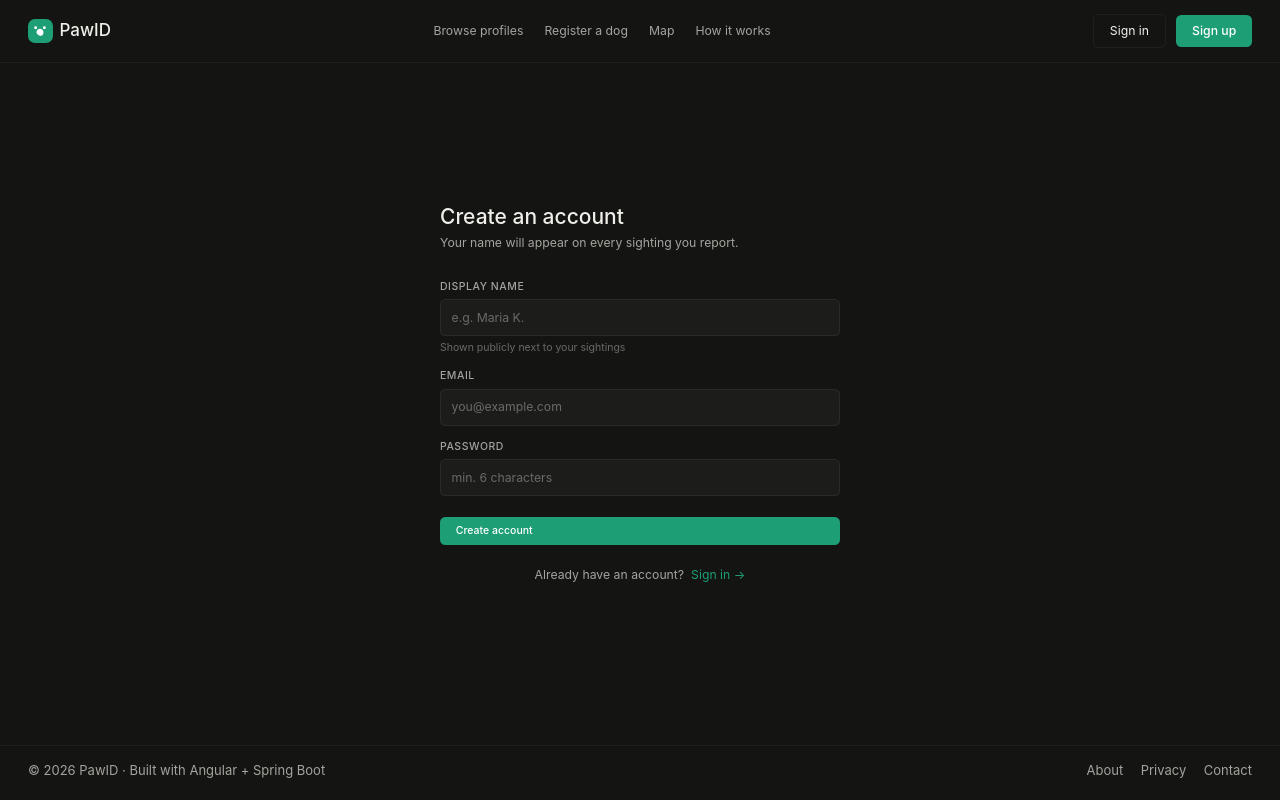
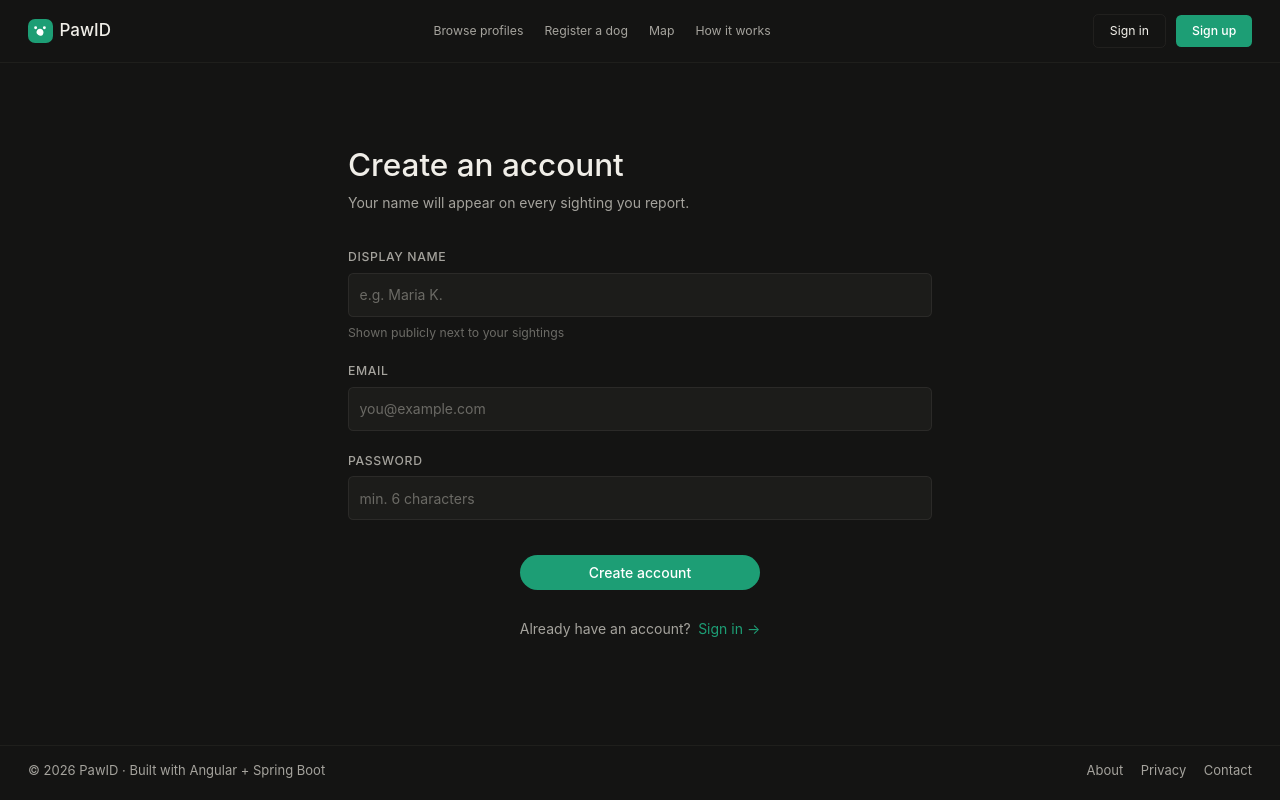
Before and after one commit to svelkovski/paw-id, an Angular app in the folder frontend/: page /register in a window 1280 px wide. Built offline with nearby package versions, Linux system fonts and the light colour scheme.

Commit message:
feat: enhance login and registration forms with improved styling and layout

```diff
--- a/frontend/src/app/pages/auth/login/login.component.html
+++ b/frontend/src/app/pages/auth/login/login.component.html
@@ -1,62 +1,45 @@
-<section
-  class="page flex items-center justify-center min-h-[calc(100vh-58px-60px)]"
->
-  <div class="w-full max-w-[400px]">
-    <h1 class="text-2xl font-medium text-text-primary mb-1">Welcome back</h1>
-    <p class="text-sm text-text-secondary mb-8">
-      Sign in to report sightings under your name.
-    </p>
+<section class="page flex items-center justify-center min-h-[calc(100vh-58px-60px)]">
+  <div class="w-full max-w-[640px] p-8 max-sm:p-6">
+
+    <div class="mb-10">
+      <h1 class="text-4xl font-medium text-text-primary mb-3">Welcome back</h1>
+      <p class="text-base text-text-secondary">Sign in to report sightings under your name.</p>
+    </div>
 
     @if (errorMsg) {
-      <div
-        class="mb-4 px-4 py-3 rounded-lg text-sm bg-badge-urgent-fg/10 text-badge-urgent-fg border border-badge-urgent-fg/20"
-      >
+      <div class="mb-6 px-4 py-3 rounded-lg text-sm
+                  bg-badge-urgent-fg/10 text-badge-urgent-fg border border-badge-urgent-fg/20">
         {{ errorMsg }}
       </div>
     }
 
-    <form (ngSubmit)="submit()" class="flex flex-col gap-4">
-      <div class="flex flex-col gap-1.5">
-        <label
-          class="text-xs font-medium text-text-secondary uppercase tracking-wider"
-          >Email</label
-        >
-        <input
-          type="email"
-          [(ngModel)]="email"
-          name="email"
-          required
-          placeholder="you@example.com"
-          class="input"
-        />
+    <form (ngSubmit)="submit()" class="flex flex-col gap-6">
+      <div class="flex flex-col gap-2">
+        <label class="text-sm font-medium text-text-secondary uppercase tracking-wider">Email</label>
+        <input type="email" [(ngModel)]="email" name="email" required
+               placeholder="you@example.com"
+               class="input text-base py-3" />
       </div>
 
-      <div class="flex flex-col gap-1.5">
-        <label
-          class="text-xs font-medium text-text-secondary uppercase tracking-wider"
-          >Password</label
-        >
-        <input
-          type="password"
-          [(ngModel)]="password"
-          name="password"
-          required
-          placeholder="••••••••"
-          class="input"
-        />
+      <div class="flex flex-col gap-2">
+        <label class="text-sm font-medium text-text-secondary uppercase tracking-wider">Password</label>
+        <input type="password" [(ngModel)]="password" name="password" required
+               placeholder="••••••••"
+               class="input text-base py-3" />
       </div>
 
-      <button type="submit" class="btn-primary mt-2" [disabled]="loading">
-        {{ loading ? "Signing in…" : "Sign in" }}
-      </button>
+      <div class="flex justify-center mt-4 text-center">
+        <button type="submit"
+                class="btn-primary w-[220px] rounded-full text-base text-center justify-center"
+                [disabled]="loading">
+          {{ loading ? 'Signing in…' : 'Sign in' }}
+        </button>
+      </div>
     </form>
 
-    <p class="text-sm text-text-secondary text-center mt-6">
+    <p class="text-base text-text-secondary text-center mt-8">
       No account?
-      <a
-        routerLink="/register"
-        class="text-accent hover:text-accent-dark transition-colors ml-1"
-      >
+      <a routerLink="/register" class="text-accent hover:text-accent-dark transition-colors ml-1">
         Create one →
       </a>
     </p>
--- a/frontend/src/app/pages/auth/register/register.component.html
+++ b/frontend/src/app/pages/auth/register/register.component.html
@@ -1,83 +1,53 @@
-<section
-  class="page flex items-center justify-center min-h-[calc(100vh-58px-60px)]"
->
-  <div class="w-full max-w-[400px]">
-    <h1 class="text-2xl font-medium text-text-primary mb-1">
-      Create an account
-    </h1>
-    <p class="text-sm text-text-secondary mb-8">
-      Your name will appear on every sighting you report.
-    </p>
+<section class="page flex items-center justify-center min-h-[calc(100vh-58px-60px)]">
+  <div class="w-full max-w-[640px] p-8 max-sm:p-6">
+
+    <div class="mb-10">
+      <h1 class="text-4xl font-medium text-text-primary mb-3">Create an account</h1>
+      <p class="text-base text-text-secondary">Your name will appear on every sighting you report.</p>
+    </div>
 
     @if (errorMsg) {
-      <div
-        class="mb-4 px-4 py-3 rounded-lg text-sm bg-badge-urgent-fg/10 text-badge-urgent-fg border border-badge-urgent-fg/20"
-      >
+      <div class="mb-6 px-4 py-3 rounded-lg text-sm
+                  bg-badge-urgent-fg/10 text-badge-urgent-fg border border-badge-urgent-fg/20">
         {{ errorMsg }}
       </div>
     }
 
-    <form (ngSubmit)="submit()" class="flex flex-col gap-4">
-      <div class="flex flex-col gap-1.5">
-        <label
-          class="text-xs font-medium text-text-secondary uppercase tracking-wider"
-          >Display name</label
-        >
-        <input
-          type="text"
-          [(ngModel)]="displayName"
-          name="displayName"
-          required
-          placeholder="e.g. Maria K."
-          class="input"
-        />
-        <span class="text-xs text-text-muted"
-          >Shown publicly next to your sightings</span
-        >
+    <form (ngSubmit)="submit()" class="flex flex-col gap-6">
+      <div class="flex flex-col gap-2">
+        <label class="text-sm font-medium text-text-secondary uppercase tracking-wider">Display name</label>
+        <input type="text" [(ngModel)]="displayName" name="displayName" required
+               placeholder="e.g. Maria K."
+               class="input text-base py-3" />
+        <span class="text-sm text-text-muted">Shown publicly next to your sightings</span>
       </div>
 
-      <div class="flex flex-col gap-1.5">
-        <label
-          class="text-xs font-medium text-text-secondary uppercase tracking-wider"
-          >Email</label
-        >
-        <input
-          type="email"
-          [(ngModel)]="email"
-          name="email"
-          required
-          placeholder="you@example.com"
-          class="input"
-        />
+      <div class="flex flex-col gap-2">
+        <label class="text-sm font-medium text-text-secondary uppercase tracking-wider">Email</label>
+        <input type="email" [(ngModel)]="email" name="email" required
+               placeholder="you@example.com"
+               class="input text-base py-3" />
       </div>
 
-      <div class="flex flex-col gap-1.5">
-        <label
-          class="text-xs font-medium text-text-secondary uppercase tracking-wider"
-          >Password</label
-        >
-        <input
-          type="password"
-          [(ngModel)]="password"
-          name="password"
-          required
-          minlength="6"
-          placeholder="min. 6 characters"
-          class="input"
-        />
+      <div class="flex flex-col gap-2">
+        <label class="text-sm font-medium text-text-secondary uppercase tracking-wider">Password</label>
+        <input type="password" [(ngModel)]="password" name="password" required
+               minlength="6" placeholder="min. 6 characters"
+               class="input text-base py-3" />
       </div>
 
-      <button type="submit" class="btn-primary mt-2" [disabled]="loading">
-        {{ loading ? "Creating account…" : "Create account" }}
-      </button>
+      <div class="flex justify-center mt-4">
+        <button type="submit"
+                class="btn-primary w-[240px] rounded-full text-base text-center justify-center"
+                [disabled]="loading">
+          {{ loading ? 'Creating account…' : 'Create account' }}
+        </button>
+      </div>
     </form>
 
-    <p class="text-sm text-text-secondary text-center mt-6">
+    <p class="text-base text-text-secondary text-center mt-8">
       Already have an account?
-      <a
-        routerLink="/login"
-        class="text-accent hover:text-accent-dark transition-colors ml-1"
-      >
+      <a routerLink="/login" class="text-accent hover:text-accent-dark transition-colors ml-1">
         Sign in →
       </a>
     </p>
```
